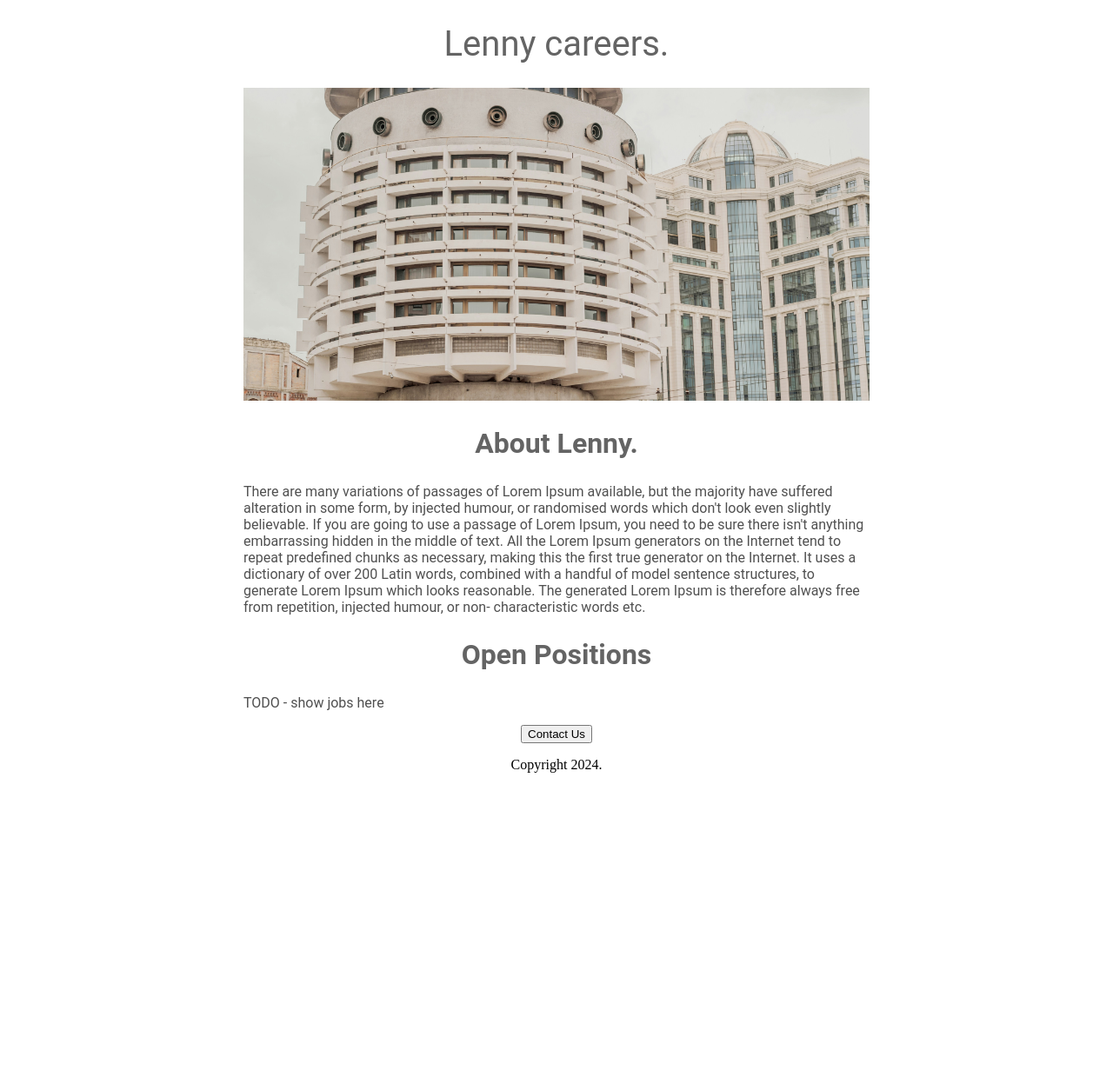
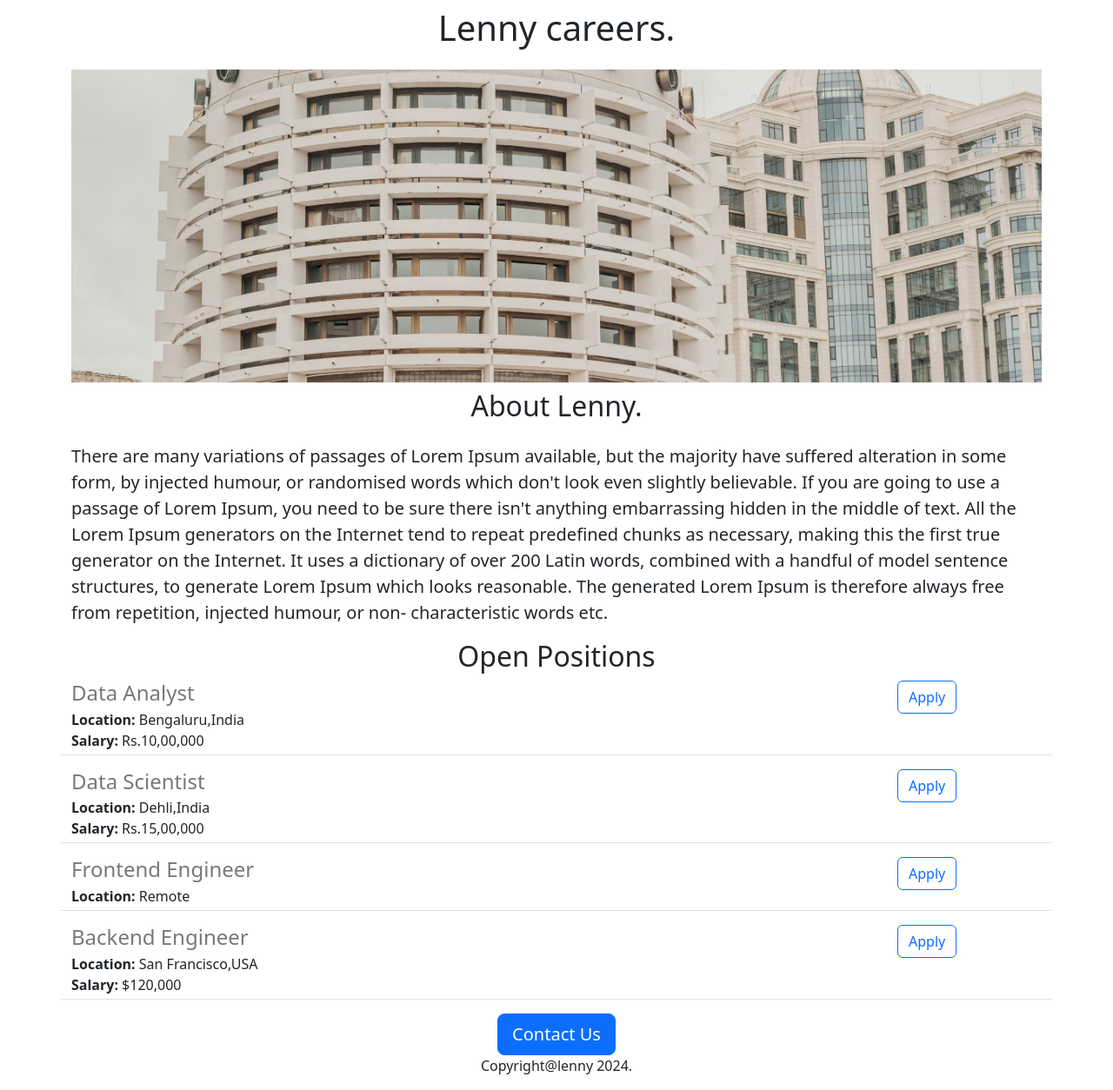
Before and after one commit to stapleasset11/lenny-career-website, a Flask app: page / in a window 1280 px wide. Shown: the whole page at 87% size. Before the commit the page ends 889 px from the top, so only its background shows below. Run offline with Flask 3, Linux system fonts and the light colour scheme.

Commit message:
Added dynamic data and API routes.

```diff
--- a/app.py
+++ b/app.py
@@ -1,11 +1,44 @@
-from flask import Flask,render_template
+from flask import Flask,render_template,jsonify
 
 app = Flask(__name__)
 
+JOBS = [
+
+  {
+    "id":1,
+    "title":"Data Analyst",
+    "location":"Bengaluru,India",
+    "salary":"Rs.10,00,000"
+
+  },
+  {
+    "id":2,
+    "title":"Data Scientist",
+    "location":"Dehli,India",
+    "salary":"Rs.15,00,000"
+  },
+  {
+    "id":3,
+    "title":"Frontend Engineer",
+    "location":"Remote",
+
+  },
+  {
+    "id":4,
+    "title":"Backend Engineer",
+    "location":"San Francisco,USA",
+    "salary":"$120,000"
+  },
+
+
+]
 @app.route("/")
-def hello_Lenny():
-  return render_template("home.html")
+def hello_lenny():
+  return render_template("home.html",jobs=JOBS,company_name="Lenny")
 
+@app.route("/api/jobs")
+def list_jobs():
+  return jsonify(JOBS)
 
 if __name__ == "__main__":
   app.run(host="0.0.0.0",debug=True)
--- a/templates/home.html
+++ b/templates/home.html
@@ -1,45 +1,26 @@
 <!DOCTYPE html>
 <html lang="en">
   <head>
+    <meta charset="utf-8">
+    <meta name="viewport" content="width=device-width, initial-scale=1">
     <title>Lenny Careers.</title>
+    <link href="https://cdn.jsdelivr.net/npm/bootstrap@5.3.3/dist/css/bootstrap.min.css" rel="stylesheet" integrity="sha384-QWTKZyjpPEjISv5WaRU9OFeRpok6YctnYmDr5pNlyT2bRjXh0JMhjY6hW+ALEwIH" crossorigin="anonymous">
     <style>
-      h1{
-        font-size:40px;
-        font-family:Roboto;
-        font-weight:normal;
-        color:rgb(100,100,100);
-        text-align: center;
-      }
       #banner{
+        height: 360px;
         width:100%;
-        height:360px;
-        object-fit: cover;
-      }
-      h2{
-        font-size:32px;
-        font-family:Roboto;
-        font: weight normal;;
-        color: rgb(100, 100, 100);
-        text-align:center;
-      }
-      .bodytext{
-        font-family: Roboto;
-        color: rgb(80, 80, 80);
+        object-fit:cover;
 
-      }
-      #container{
-        max-width: 720px;
-        margin:0 auto 0 auto;
       }
     </style>
   </head>
   <body>
-    <div id="container">
-      <h1>Lenny careers.</h1>
-      <img id="banner" src="https://a9198e1f-e92d-49e2-b793-4318c9f13d28-00-31686e9wu2ba4.riker.replit.dev/static/banner.jpg" height="400">
+    <div class="container">
+      <h1 class="text-center mt-2 mb-4"> {{company_name}} careers.</h1>
+      <img class="img-fluid" id="banner" src="https://a9198e1f-e92d-49e2-b793-4318c9f13d28-00-31686e9wu2ba4.riker.replit.dev/static/banner.jpg" height="400">
 
-      <h2>About Lenny.</h2>
-      <p class="bodytext">There are many variations of passages of Lorem Ipsum available, but the majority have suffered
+      <h2 class="text-center mt-2 mb-4">About Lenny.</h2>
+      <p class="lead">There are many variations of passages of Lorem Ipsum available, but the majority have suffered
          alteration in some form, by
          injected humour, or randomised words which don't look even slightly believable. If you are going to
          use a passage of Lorem
@@ -53,11 +34,15 @@
          injected humour, or non-
          characteristic words etc.
       </p>
-      <h2>Open Positions</h2>
-      <p class="bodytext">TODO - show jobs here</p>
-      <div style="text-align:center;">
-        <button>Contact Us</button>
-        <p>Copyright 2024.</p>
+      <h2 class="text-center">Open Positions</h2>
+      <div>
+        {% for job in jobs %}
+          {% include "jobitem.html" %}
+        {% endfor%}
+      </div>
+      <div class="text-center">
+        <button class="btn btn-primary btn-lg">Contact Us</button>
+        <p>Copyright@lenny 2024.</p>
       </div>
     </div>
   </body>
--- /dev/null
+++ b/templates/jobitem.html
@@ -0,0 +1,14 @@
+<div class="border-bottom row" style="margin-bottom:16px; padding-bottom:4px;">
+    <div class="col-10">
+    <h4 style="color:rgb(120, 120 ,120); margin-bottom:4px;">{{job['title']}}</h4>
+    <div><b>Location:</b> {{job['location']}}</div>
+    {% if "salary" in job %}
+      <div>
+        <b>Salary:</b> {{job['salary']}}
+      </div>
+    {% endif %}
+  </div>
+  <div class="col-2">
+    <button type="button" class="btn btn-outline-primary">Apply</button>
+  </div>
+</div>
```
